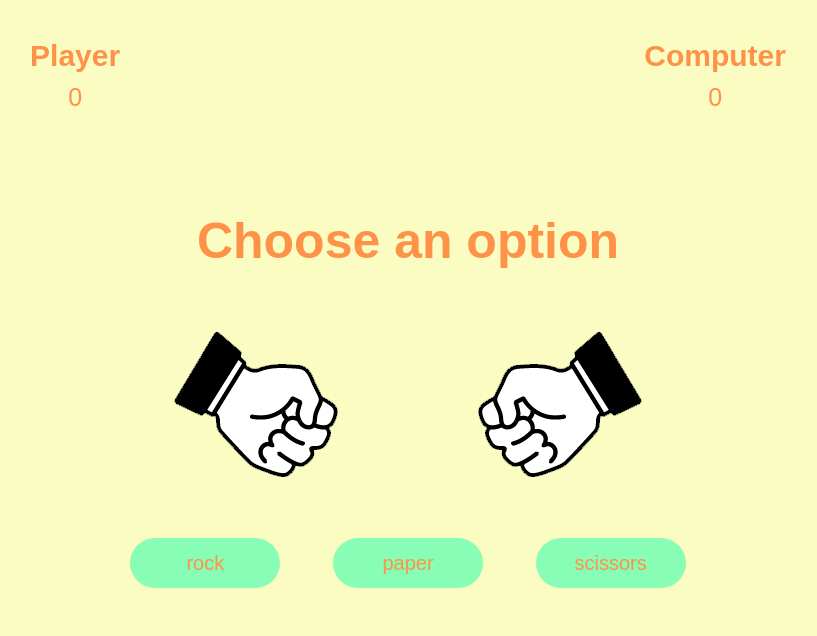
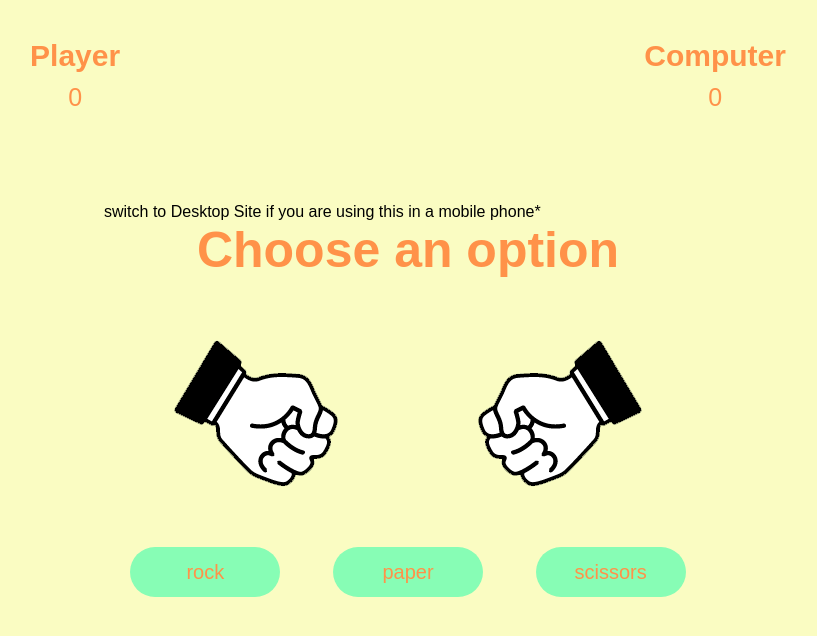
Before and after one commit to AbhigyanSharmaa/Stone-Paper-Scissors-game, a plain HTML site: page index.html in a window 1280 px wide. Both pictures are taken after a click on the button "Let's Play". Shown: the whole page, without its empty margins (232-1049 px from the left). Drawn offline with Linux system fonts and the light colour scheme.

Commit message:
Update index.html

```diff
--- a/index.html
+++ b/index.html
@@ -26,6 +26,7 @@
       </div>
 
       <div class="match fadeOut">
+         <p>switch to Desktop Site if you are using this in a mobile phone*</p>
         <h2 class="winner">Choose an option</h2>
         <div class="hands">
           <img class="player-hand" src="./assets/rock.png" alt="" />
```
